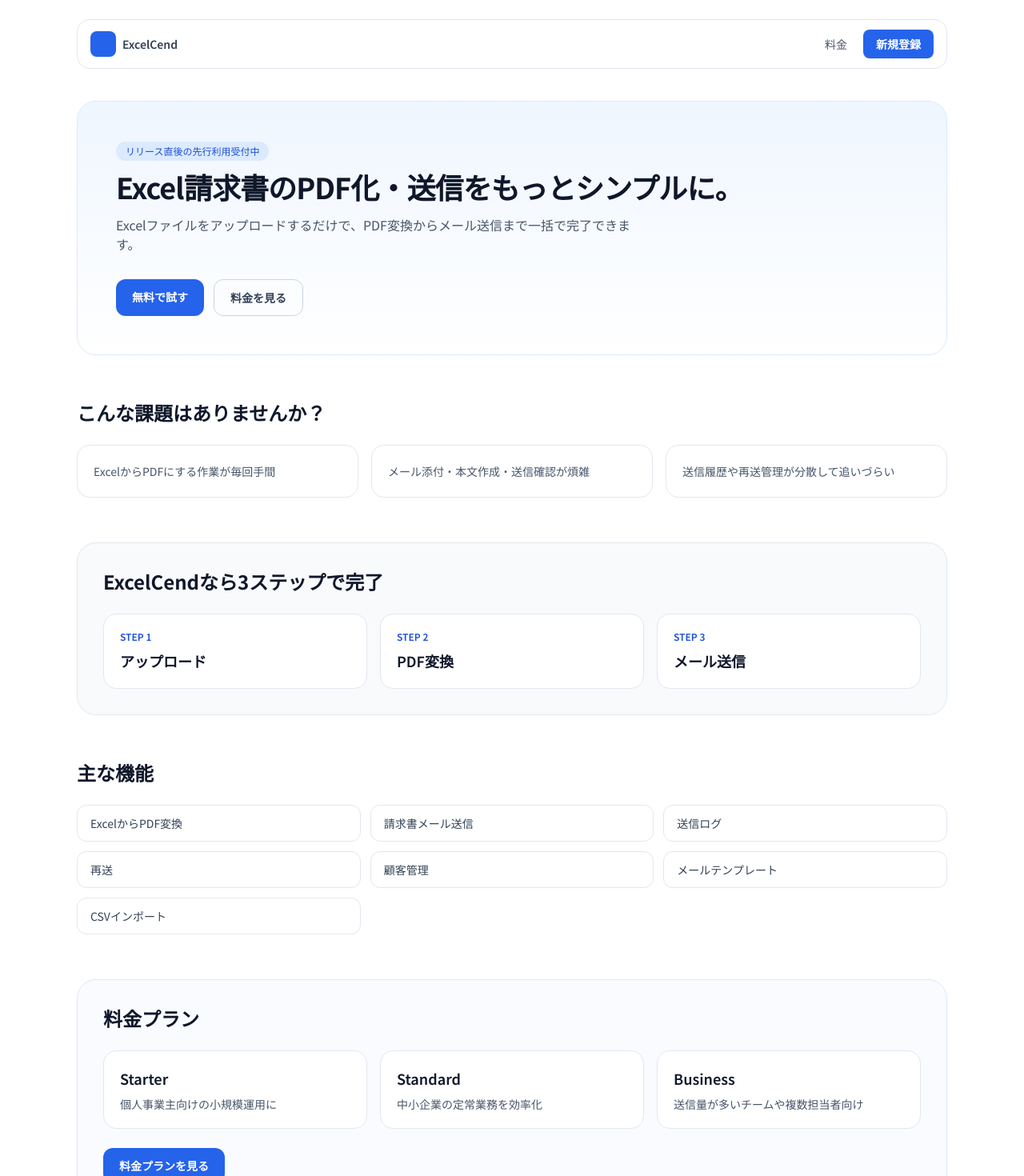
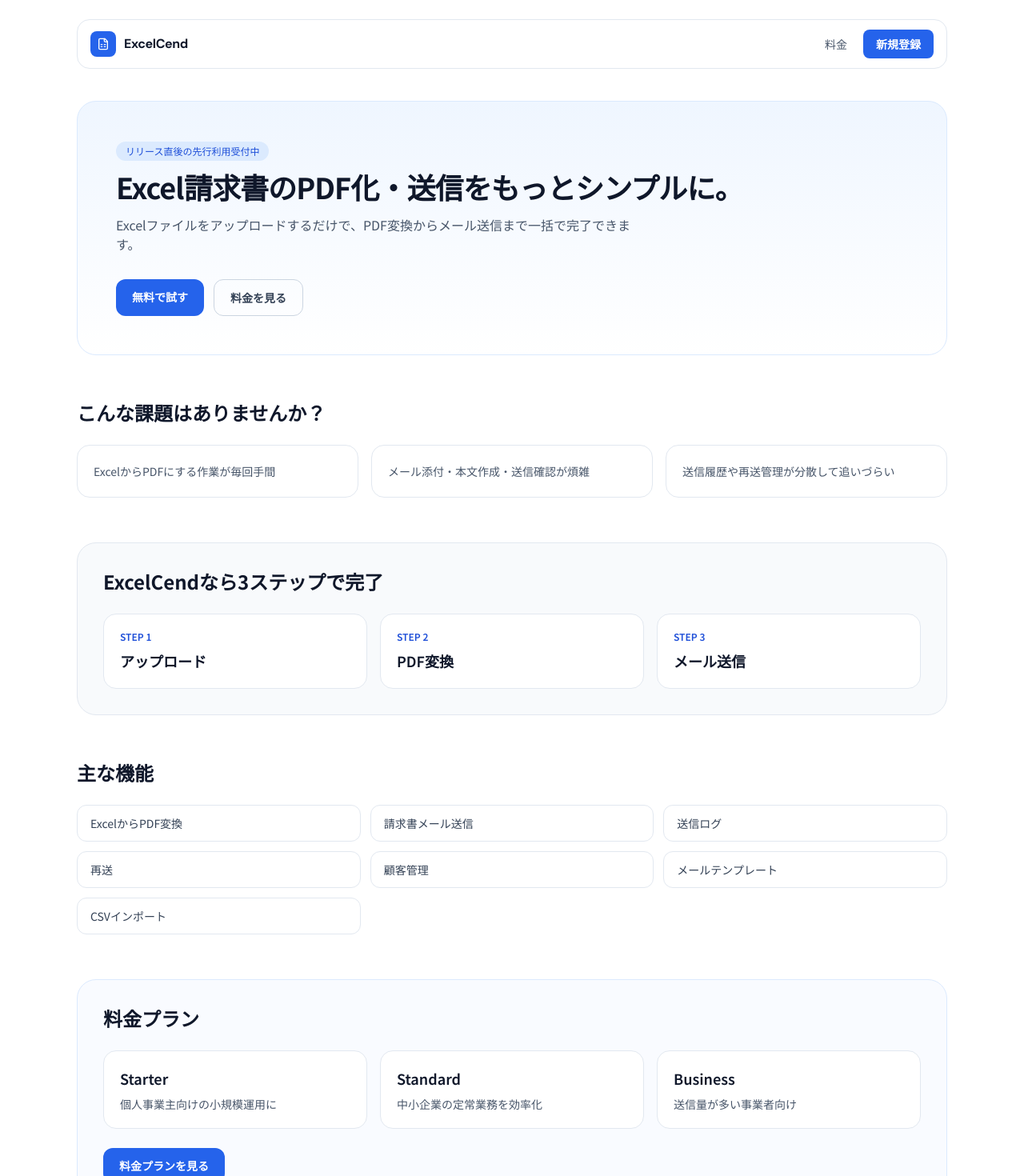
Before and after one commit to Ifpc-Becky/excelcend, a Next.js app: page / in a window 1280 px wide. Shown: the top 1470 px of the page at 80% size. Built offline with nearby package versions, Linux system fonts and the light colour scheme.

Commit message:
Refine LP and signup/pricing copy and navigation

```diff
--- a/src/app/auth/signup/page.tsx
+++ b/src/app/auth/signup/page.tsx
@@ -135,7 +135,7 @@ export default function SignupPage() {
 
         <button type="submit" disabled={loading} className="btn-primary w-full justify-center py-3">
           {loading ? <Loader2 size={16} className="animate-spin" /> : null}
-          {loading ? "登録中..." : "無料で始める"}
+          {loading ? "登録中..." : "アカウントを作成"}
         </button>
 
         <p className="text-xs text-center text-slate-400">
--- a/src/app/page.tsx
+++ b/src/app/page.tsx
@@ -1,4 +1,5 @@
 import Link from "next/link";
+import { FileSpreadsheet } from "lucide-react";
 
 const painPoints = [
   "ExcelからPDFにする作業が毎回手間",
@@ -42,7 +43,7 @@ const faqs = [
 const plans = [
   { name: "Starter", summary: "個人事業主向けの小規模運用に" },
   { name: "Standard", summary: "中小企業の定常業務を効率化" },
-  { name: "Business", summary: "送信量が多いチームや複数担当者向け" },
+  { name: "Business", summary: "送信量が多い事業者向け" },
 ];
 
 export default function Home() {
@@ -50,9 +51,11 @@ export default function Home() {
     <main className="bg-white text-slate-900">
       <div className="mx-auto max-w-6xl px-4 py-6 sm:px-6 lg:px-8">
         <header className="flex items-center justify-between rounded-2xl border border-slate-200 bg-white px-4 py-3">
-          <div className="flex items-center gap-2">
-            <div className="h-8 w-8 rounded-lg bg-blue-600" />
-            <span className="text-sm font-semibold text-slate-700">ExcelCend</span>
+          <div className="flex items-center gap-2.5">
+            <div className="w-8 h-8 rounded-lg bg-blue-600 flex items-center justify-center flex-shrink-0">
+              <FileSpreadsheet size={16} className="text-white" />
+            </div>
+            <span className="font-display text-base font-bold text-slate-900 tracking-tight">ExcelCend</span>
           </div>
           <div className="flex items-center gap-2">
             <Link href="/pricing" className="rounded-lg px-3 py-2 text-sm text-slate-600 hover:bg-slate-50">
--- a/src/app/pricing/PricingClient.tsx
+++ b/src/app/pricing/PricingClient.tsx
@@ -165,10 +165,10 @@ export default function PricingClient({
 
         <div className="mb-6">
           <button
-            onClick={() => router.push("/dashboard")}
+            onClick={() => router.push("/")}
             className="inline-flex items-center rounded-lg border border-slate-200 bg-white px-3 py-2 text-sm font-medium text-slate-600 hover:bg-slate-50"
           >
-            ダッシュボードへ戻る
+            トップへ戻る
           </button>
         </div>
 
```
